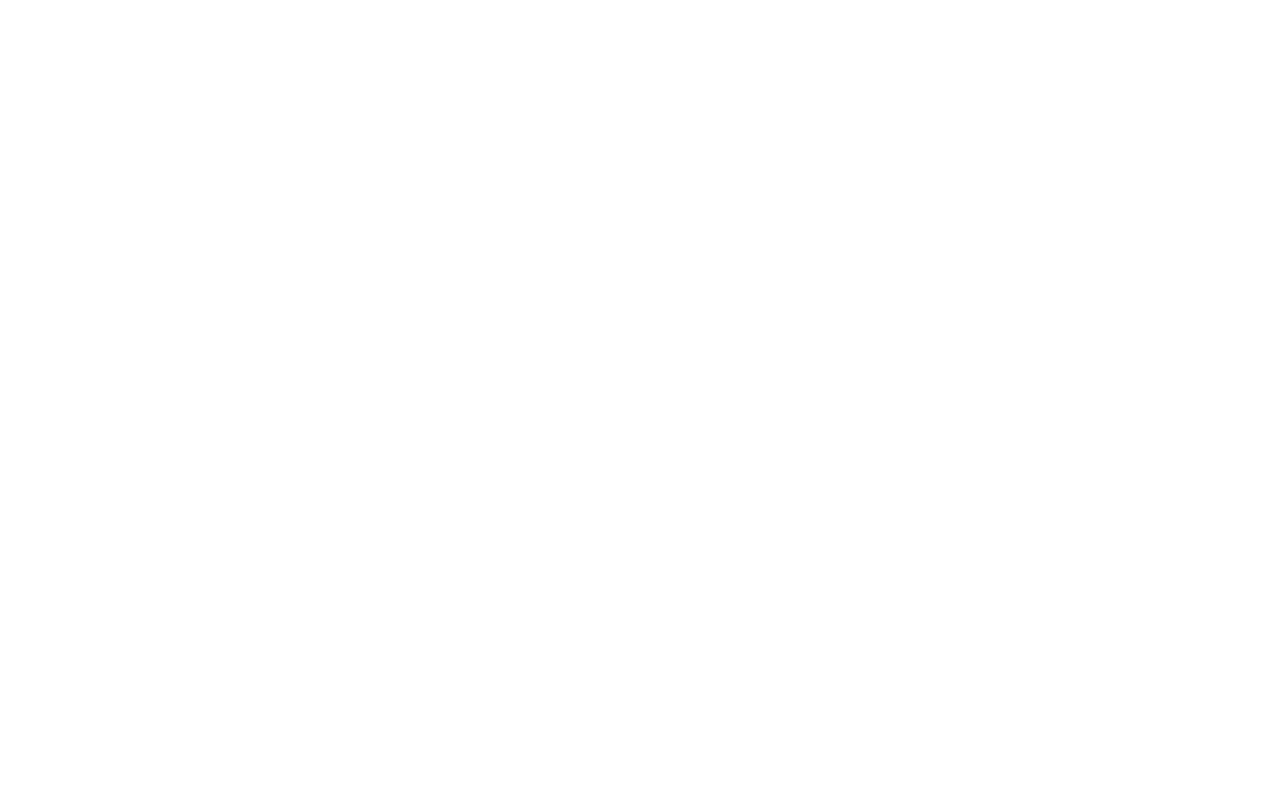
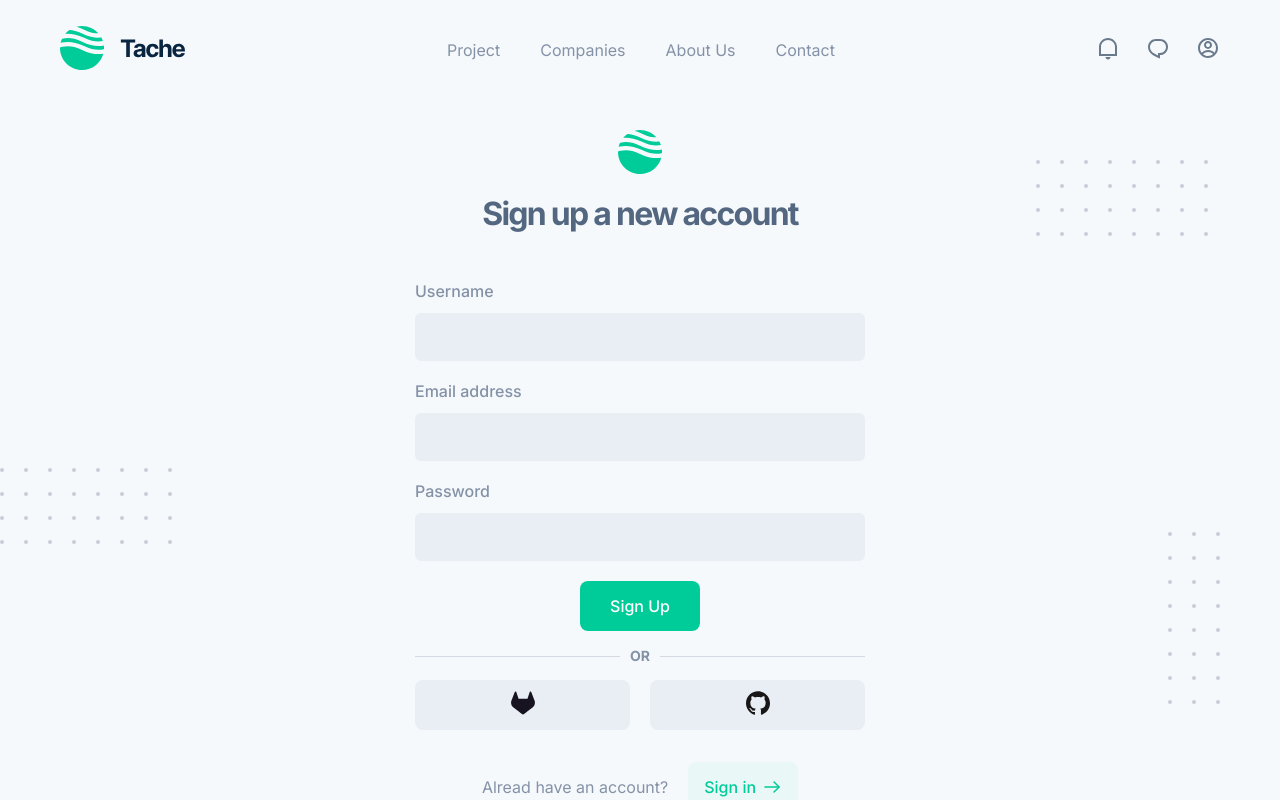
Before and after one commit to tayyabferozi/tache, a React (Create React App) app: page /signup in a window 1280 px wide. Before the commit this address had no page. Shown: the top 800 px of the page. Built offline with nearby package versions, Linux system fonts and the light colour scheme.

Commit message:
adds auth pages

```diff
--- a/src/Routes.js
+++ b/src/Routes.js
@@ -5,6 +5,8 @@
 import Landing from "./pages/Landing/Landing";
 import ProjectTickets from "./pages/ProjectTickets";
 import ProjectBase from "./pages/ProjectBase";
+import SignIn from "./pages/SignIn/SignIn";
+import SignUp from "./pages/SignUp/SignUp";
 
 const AppRoutes = () => {
   return (
@@ -14,6 +16,8 @@
           <Route index element={<Landing />} />
           <Route path="/project-tickets" element={<ProjectTickets />} />
           <Route path="/project-base" element={<ProjectBase />} />
+          <Route path="/signin" element={<SignIn />} />
+          <Route path="/signup" element={<SignUp />} />
         </Route>
       </Routes>
     </Router>
--- /dev/null
+++ b/src/components/Checkbox/index.jsx
@@ -0,0 +1 @@
+export { default } from "./Checkbox";
--- /dev/null
+++ b/src/pages/SignIn/SignIn.jsx
@@ -0,0 +1,23 @@
+import { useState } from "react";
+
+import Auth from "../../partials/Auth";
+
+const SignIn = () => {
+  const [formState, setFormState] = useState({
+    email: "",
+  });
+
+  const formSubmitHandler = (e) => {
+    e.preventDefault();
+  };
+
+  return (
+    <Auth
+      formState={formState}
+      setFormState={setFormState}
+      onSubmit={formSubmitHandler}
+    />
+  );
+};
+
+export default SignIn;
--- /dev/null
+++ b/src/pages/SignIn/index.jsx
@@ -0,0 +1 @@
+export { default } from "./SignIn";
--- /dev/null
+++ b/src/pages/SignUp/SignUp.jsx
@@ -0,0 +1,26 @@
+import { useState } from "react";
+
+import Auth from "../../partials/Auth";
+
+const SignUp = () => {
+  const [formState, setFormState] = useState({
+    username: "",
+    email: "",
+    password: "",
+  });
+
+  const formSubmitHandler = (e) => {
+    e.preventDefault();
+  };
+
+  return (
+    <Auth
+      signup
+      formState={formState}
+      setFormState={setFormState}
+      onSubmit={formSubmitHandler}
+    />
+  );
+};
+
+export default SignUp;
--- /dev/null
+++ b/src/pages/SignUp/index.jsx
@@ -0,0 +1 @@
+export { default } from "./SignUp";
--- /dev/null
+++ b/src/partials/Auth/Auth.jsx
@@ -0,0 +1,116 @@
+import React from "react";
+
+import Input from "../../components/Input";
+import Section from "../../components/Section";
+import Button from "../../components/Button";
+import "./Auth.scss";
+
+const Auth = ({ signup, formState, setFormState, onSubmit }) => {
+  const inputChangeHandler = (e) => {
+    const { name, value } = e.target;
+
+    setFormState((prevState) => ({ ...prevState, [name]: value }));
+  };
+
+  return (
+    <Section id="auth">
+      <div className="head">
+        <img
+          className="tache"
+          src="/assets/vectors/logo-icon.svg"
+          alt="logo"
+          title="logo"
+        />
+
+        <h2>{signup ? "Sign up a new account" : "Sign in to your account"}</h2>
+      </div>
+
+      <form className="form" action="" onSubmit={onSubmit}>
+        {signup && (
+          <Input
+            label="Username"
+            name="username"
+            type="text"
+            value={formState.username}
+            onChange={inputChangeHandler}
+          />
+        )}
+
+        <Input
+          label="Email address"
+          name="email"
+          type="email"
+          value={formState.email}
+          onChange={inputChangeHandler}
+        />
+
+        <Input
+          label="Password"
+          name="password"
+          type="password"
+          value={formState.password}
+          onChange={inputChangeHandler}
+        />
+
+        {/* USE IF NEEDED BUT MAKE SURE TO IMPORT CHECKBOX FROM COMPONENTS  */}
+
+        {/* <div className="d-flex justify-content-between align-items-center mb-4">
+          <Checkbox label="Remember Me" />
+
+          <Link to="#0" className="forgot">
+            Forgot password?
+          </Link>
+        </div> */}
+
+        <Button primary>{signup ? "Sign Up" : "Sign In"}</Button>
+
+        <div className="or">
+          <div className="main">OR</div>
+        </div>
+
+        <div className="btns">
+          <Button grey>
+            <img src="/assets/vectors/icons/logo-gitlab.svg" alt="gitlab" />
+          </Button>
+          <Button grey>
+            <img src="/assets/vectors/icons/logo-github.svg" alt="github" />
+          </Button>
+        </div>
+
+        {signup ? (
+          <div className="to-signup">
+            Alread have an account?
+            <Button
+              to="/signin"
+              primaryLight
+              icon={{
+                src: "/assets/vectors/icons/arrow.svg",
+                title: "arrow",
+                alt: "arrow",
+              }}
+            >
+              Sign in
+            </Button>
+          </div>
+        ) : (
+          <div className="to-signup">
+            Don't have an account?{" "}
+            <Button
+              to="/signup"
+              primaryLight
+              icon={{
+                src: "/assets/vectors/icons/arrow.svg",
+                title: "arrow",
+                alt: "arrow",
+              }}
+            >
+              Get access
+            </Button>
+          </div>
+        )}
+      </form>
+    </Section>
+  );
+};
+
+export default Auth;
--- /dev/null
+++ b/src/partials/Auth/Auth.scss
@@ -0,0 +1,119 @@
+#auth {
+  .head {
+    text-align: center;
+
+    img {
+      margin-bottom: 1rem;
+    }
+
+    h2 {
+      font-size: 2rem;
+
+      @media screen and (max-width: 575px) {
+        font-size: 1.5rem;
+      }
+    }
+  }
+
+  .form {
+    max-width: 450px;
+    margin: 3rem auto 0;
+
+    .custom-form-control {
+      margin-bottom: 1.25rem;
+    }
+
+    .btn {
+      margin-left: auto;
+      margin-right: auto;
+    }
+
+    .forgot {
+      color: $color10;
+      font-size: 12px;
+      text-decoration: underline;
+
+      @media screen and (min-width: 768px) {
+        font-size: 15px;
+      }
+
+      &:hover {
+        text-decoration: none;
+      }
+    }
+
+    .btn-primary {
+      min-width: 120px;
+      justify-content: center;
+    }
+  }
+
+  .or {
+    position: relative;
+    display: flex;
+    justify-content: center;
+    margin: 1rem 0;
+    font-weight: bold;
+
+    &::after {
+      content: "";
+      position: absolute;
+      left: 0;
+      right: 0;
+      top: 50%;
+      background-color: $color2;
+      height: 1px;
+      opacity: 0.3;
+    }
+
+    .main {
+      position: relative;
+      font-size: 14px;
+      text-align: center;
+      background-color: $color8;
+      z-index: 1;
+      padding: 0 10px;
+    }
+  }
+
+  .btns {
+    display: flex;
+    gap: 20px;
+
+    .btn {
+      flex-grow: 1;
+      display: flex;
+      justify-content: center;
+      align-items: center;
+      min-height: 42px;
+
+      img {
+        width: 24px;
+      }
+    }
+  }
+
+  .to-signup {
+    margin-top: 2rem;
+    display: flex;
+    justify-content: center;
+    gap: 20px;
+    align-items: center;
+
+    @media screen and (max-width: 575px) {
+      flex-direction: column;
+      gap: 10px;
+    }
+
+    .btn {
+      width: unset;
+      margin: unset;
+      flex-direction: row-reverse;
+
+      .btn-icon {
+        transform: rotate(180deg);
+        margin-left: 6px;
+      }
+    }
+  }
+}
--- /dev/null
+++ b/src/partials/Auth/index.jsx
@@ -0,0 +1 @@
+export { default } from "./Auth";
```
Also changed, not shown: src/components/Checkbox/Checkbox.jsx (added, +14 -0 lines), src/components/Checkbox/Checkbox.scss (added, +72 -0 lines), .yarnrc.yml (added), public/assets/vectors/icons/logo-gitlab.svg (added), 1 other file (tests, documents, lock files or other folders).
